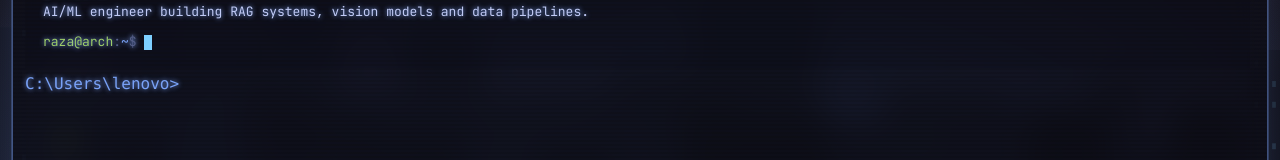
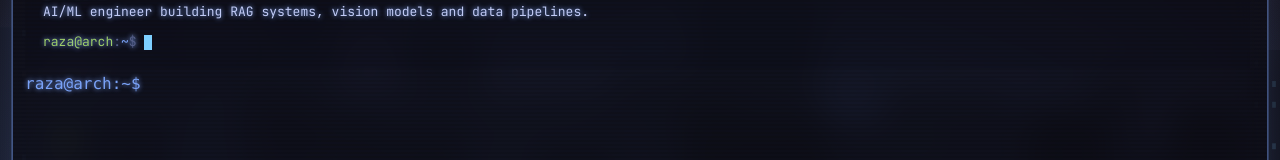
Before and after one commit to RAZAAli901/Interactive-Terminal-Portfoil, a React (Vite) app: page / in a window 1280 px wide. Both pictures are taken after a click on the button "Log in". Shown: the part 431-591 px from the top of the page. Built offline with nearby package versions, Linux system fonts and the light colour scheme.

Commit message:
fix(terminal): show the Arch zsh prompt (raza@arch:~$) instead of a Windows CMD path

```diff
--- a/src/components/CommandInput.jsx
+++ b/src/components/CommandInput.jsx
@@ -3,7 +3,7 @@ import styles from './CommandInput.module.css';
 
 import { commands } from '../utils/commandHandler';
 
-export default function CommandInput({ onSubmit, mode = 'command', history = [], isAdmin = false }) {
+export default function CommandInput({ onSubmit, mode = 'command', history = [], isAdmin = false, prompt = 'raza@arch:~$' }) {
     const [input, setInput] = useState('');
     const [historyIndex, setHistoryIndex] = useState(-1);
     const [suggestion, setSuggestion] = useState('');
@@ -96,7 +96,7 @@ export default function CommandInput({ onSubmit, mode = 'command', history = [],
         <div className={styles.commandInput} onClick={() => inputRef.current?.focus()}>
             {mode === 'command' && (
                 <span className={`${styles.prompt} ${isAdmin ? styles.adminPrompt : ''}`}>
-                    {isAdmin ? 'C:\\Users\\admin>' : 'C:\\Users\\lenovo>'}
+                    {prompt}
                 </span>
             )}
             {mode === 'password' && <span className={styles.prompt}>Password:</span>}
--- a/src/components/Terminal.jsx
+++ b/src/components/Terminal.jsx
@@ -391,11 +391,15 @@ export default function Terminal({ setTheme, setWallpaper, initialCommand, setIn
         }
     };
 
-    const getWinPath = (path) => {
-        if (path === '/') return 'C:\\';
-        const parts = path.split('/').filter(p => p !== '');
-        return 'C:\\' + parts.join('\\');
+    // Arch/zsh-style path: home (/portfolio) collapses to ~, everything else stays absolute.
+    const getArchPath = (path) => {
+        if (path === '/portfolio') return '~';
+        if (path.startsWith('/portfolio/')) return '~' + path.slice('/portfolio'.length);
+        return path || '~';
     };
+    const promptUser = isAdmin ? 'root@arch' : 'raza@arch';
+    const promptSymbol = isAdmin ? '#' : '$';
+    const shellPrompt = `${promptUser}:${getArchPath(currentPath)}${promptSymbol}`;
 
     useEffect(() => {
         bottomRef.current?.scrollIntoView?.({ behavior: 'smooth' });
@@ -475,9 +479,7 @@ export default function Terminal({ setTheme, setWallpaper, initialCommand, setIn
                         {entry.command && (
                             <div className={styles.commandLine}>
                                 <span className={`${styles.prompt} ${isAdmin ? styles.adminPrompt : ''}`}>
-                                    {inputMode === 'chat'
-                                        ? 'RazaAI>'
-                                        : (isAdmin ? 'C:\\Users\\admin>' : `${getWinPath(currentPath)}>`)}
+                                    {inputMode === 'chat' ? 'RazaAI>' : shellPrompt}
                                 </span>
                                 <span className={styles.command}>{entry.command}</span>
                             </div>
@@ -521,7 +523,7 @@ export default function Terminal({ setTheme, setWallpaper, initialCommand, setIn
                     mode={inputMode === 'chat' ? 'command' : inputMode}
                     history={sessionHistory}
                     isAdmin={isAdmin}
-                    currentPath={currentPath}
+                    prompt={inputMode === 'chat' ? 'RazaAI>' : shellPrompt}
                 />
             )}
             <div ref={bottomRef} />
```
